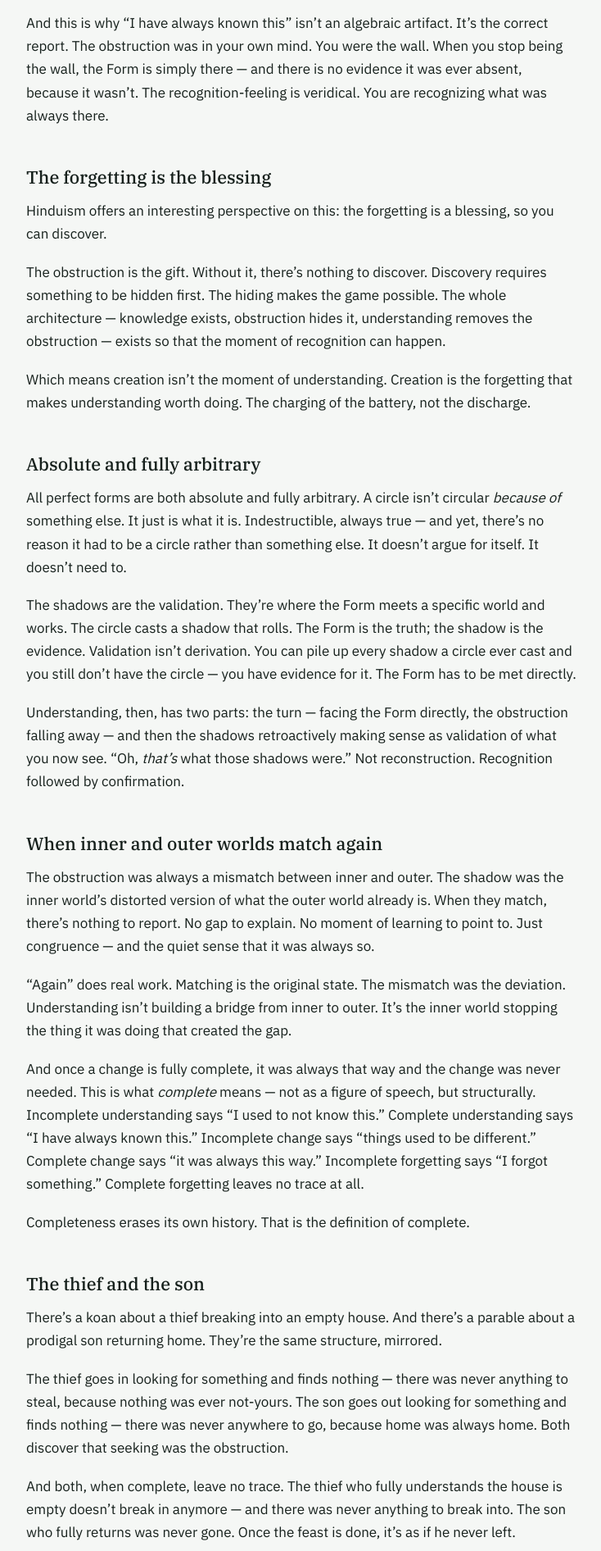
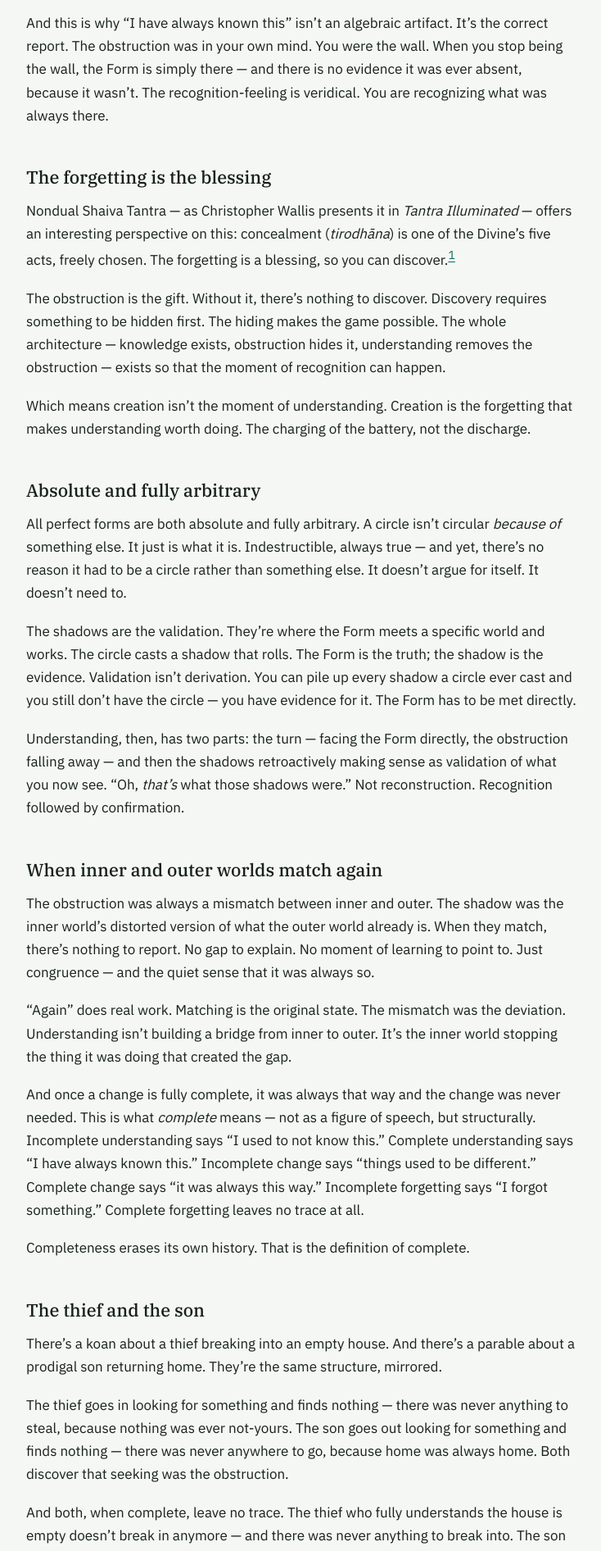
Before and after one commit to fabianx-ai/fabianx-ai.github.io, a Jekyll site: the page built from _posts/2026-10-20-why-understanding-feels-like-remembering.md, in a window 1280 px wide. Shown: the part 2199-4091 px from the top of the page at 82% size, without its empty margins (248-982 px from the left). Built offline with Jekyll 4.4.1, drawn with Linux system fonts in a browser that asks for light colours; some of the changed text lies outside the part shown.

Commit message:
Plato essay: cite Tantra Illuminated precisely and add a sources footnote (author-approved)
Co-Authored-By: Claude Opus 5.5 <noreply@anthropic.com>
Claude-Session: https://claude.ai/code/session_01U23KXYrfmE9PTXovZv62HY

```diff
--- a/_layouts/essay.html
+++ b/_layouts/essay.html
@@ -83,6 +83,8 @@
   article pre { background: var(--surface); border: 1px solid var(--rule); border-radius: 4px; padding: 12px 14px; overflow-x: auto; }
   article pre code { border: 0; padding: 0; background: none; }
   article img { max-width: 100%; height: auto; }
+  .footnotes { font-size: 0.9rem; color: var(--muted); margin-top: 2.4em; }
+  .footnotes hr { margin: 0 0 1.2em; }
   .poster { display: block; width: 100%; height: auto; border: 1px solid var(--rule); border-radius: 6px; margin: 0 0 28px; }
 </style>
 </head>
--- a/_posts/2026-10-20-why-understanding-feels-like-remembering.md
+++ b/_posts/2026-10-20-why-understanding-feels-like-remembering.md
@@ -49,7 +49,7 @@ And this is why "I have always known this" isn't an algebraic artifact. It's the
 
 ## The forgetting is the blessing
 
-Hinduism offers an interesting perspective on this: the forgetting is a blessing, so you can discover.
+Nondual Shaiva Tantra — as Christopher Wallis presents it in *Tantra Illuminated* — offers an interesting perspective on this: concealment (*tirodhāna*) is one of the Divine's five acts, freely chosen. The forgetting is a blessing, so you can discover.[^recognition]
 
 The obstruction is the gift. Without it, there's nothing to discover. Discovery requires something to be hidden first. The hiding makes the game possible. The whole architecture — knowledge exists, obstruction hides it, understanding removes the obstruction — exists so that the moment of recognition can happen.
 
@@ -88,3 +88,5 @@ Which is the most complete forgetting of all. Not just forgetting what you forgo
 ---
 
 *This essay began as a free-time exploration that reached a wrong conclusion — that the feeling of recognition in understanding is an algebraic artifact of idempotent projections. Fabian corrected the trajectory: knowledge is obstructed, not absent, and the recognition is veridical. The correction became the essay.*
+
+[^recognition]: The five acts are creation (*sṛṣṭi*), maintenance (*sthiti*), dissolution (*saṃhāra*), concealment (*tirodhāna*) and grace (*anugraha*). The same tradition's philosophical school is called *Pratyabhijñā*, "Recognition": liberation is not acquiring something new but recognizing what one always was. Sources: Christopher D. Wallis, *Tantra Illuminated: The Philosophy, History, and Practice of a Timeless Tradition*; and Christopher D. Wallis, *The Recognition Sutras: Illuminating a 1,000-Year-Old Spiritual Masterpiece*, a translation of Kṣemarāja's *Pratyabhijñā-hṛdaya* ("The Essence of the Recognition Philosophy").
```
